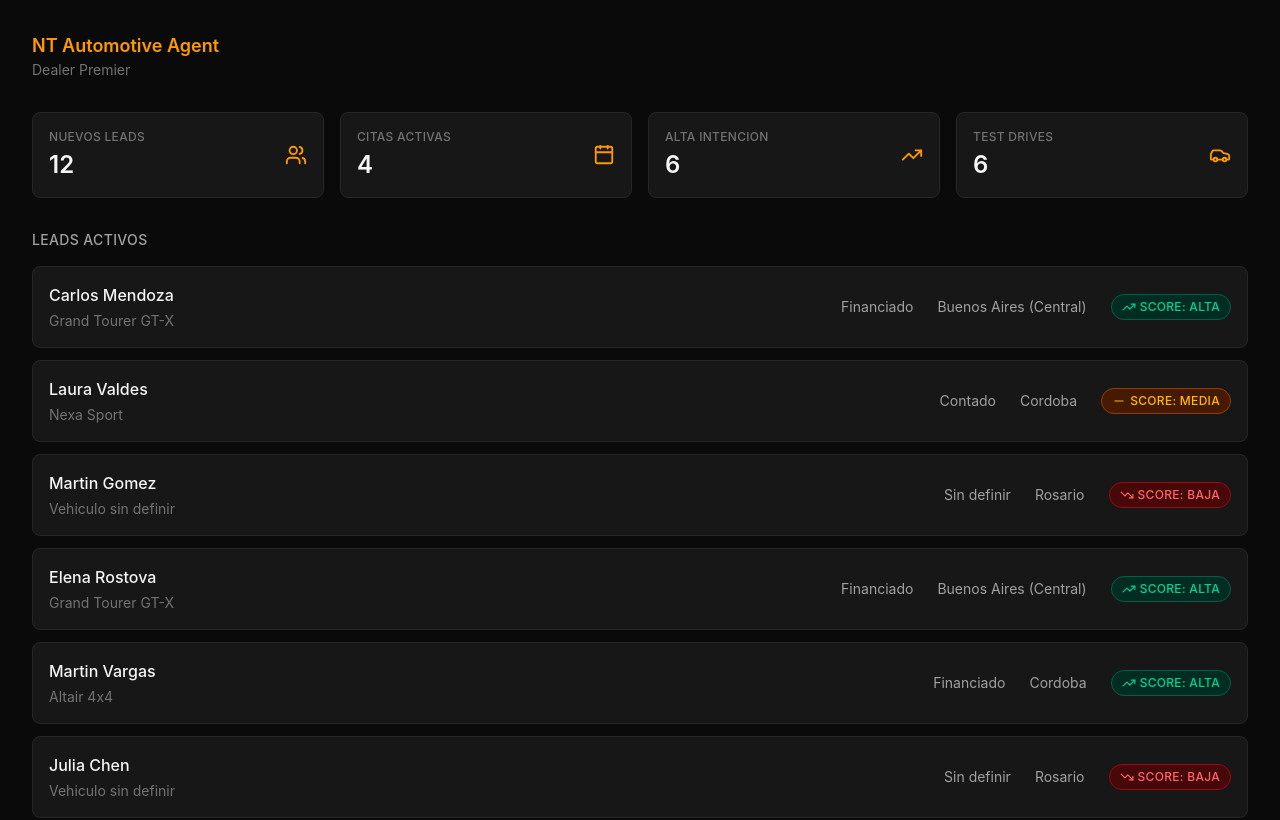
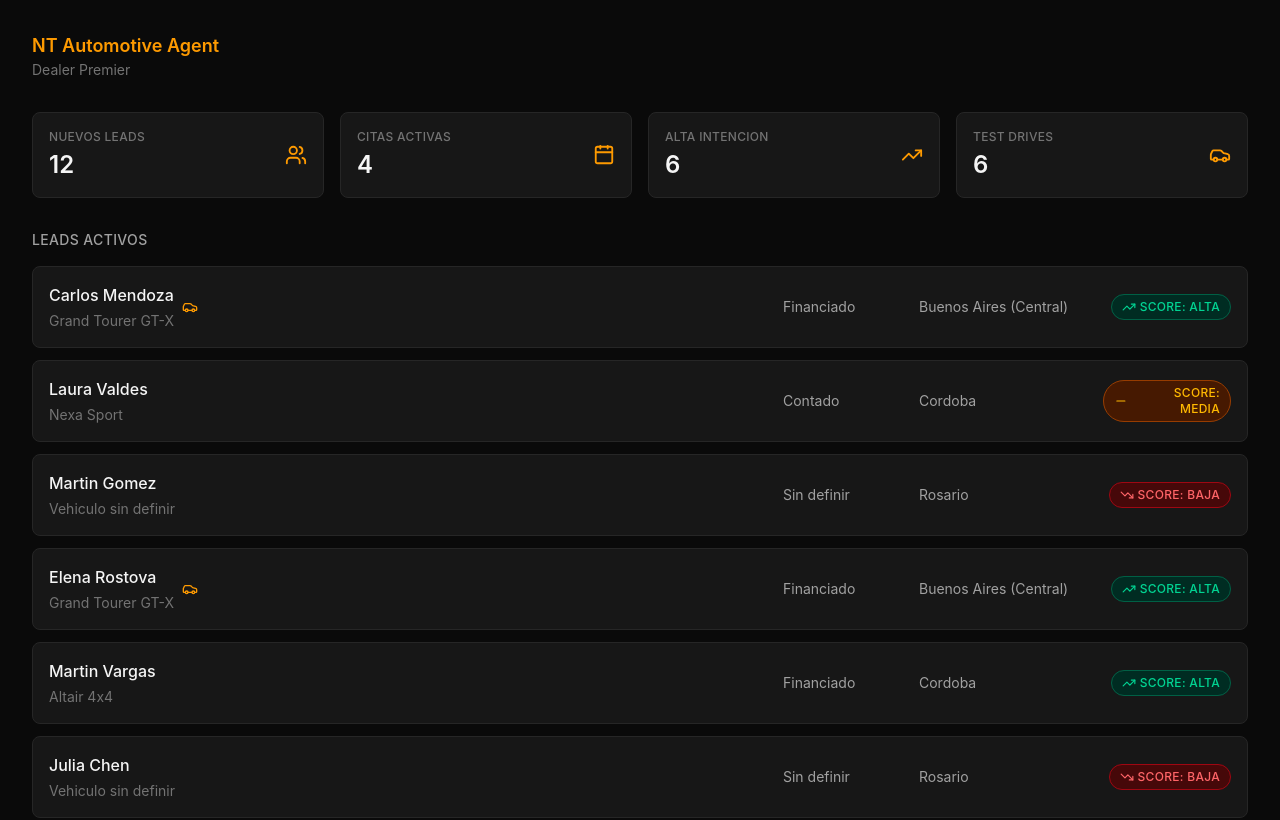
Before and after one commit to ntolaba89-cmd/nt-automotive-agent, a React (Vite) app: page / in a window 1280 px wide. Shown: the top 820 px of the page. Built offline with nearby package versions, Linux system fonts and the light colour scheme.

Commit message:
fix: icono de test drive en dashboard, alineacion de columnas y labels de test drive en ficha

```diff
--- a/src/core/components/LeadDetail.tsx
+++ b/src/core/components/LeadDetail.tsx
@@ -23,6 +23,13 @@ const MODALITY_LABELS: Record<string, string> = {
   financiado: 'Financiado',
   plan_ahorro: 'Plan de ahorro',
   sin_definir: 'Sin definir',
+}
+
+const TEST_DRIVE_LABELS: Record<string, string> = {
+    no_solicitado: 'No solicitado',
+    solicitado: 'Solicitado',
+    agendado: 'Agendado',
+    realizado: 'Realizado',
 }
 
 const USE_LABELS: Record<string, string> = {
@@ -117,7 +124,11 @@ export function LeadDetail({ lead, vehicle, branch, onBack }: LeadDetailProps) {
           />
           <DataRow
             label="Test Drive"
-            value={lead.testDrive?.status ?? 'No solicitado'}
+            value={
+                lead.testDrive?.status
+                  ? TEST_DRIVE_LABELS[lead.testDrive.status]
+                  : 'No solicitado'
+              }
           />
           <DataRow label="Sucursal asignada" value={branch ? branch.name : 'Sin definir'} />
           <DataRow
--- a/src/core/components/LeadRow.tsx
+++ b/src/core/components/LeadRow.tsx
@@ -1,3 +1,4 @@
+import { Car } from 'lucide-react'
 import type { Lead } from '../types/lead'
 import type { Vehicle } from '../types/vehicle'
 import type { Branch } from '../types/branch'
@@ -23,6 +24,7 @@ export function LeadRow({ lead, vehicle, branch, onClick }: LeadRowProps) {
   const modalityLabel = lead.purchaseModality
     ? MODALITY_LABELS[lead.purchaseModality]
     : 'Sin definir'
+  const requestedTestDrive = lead.testDrive?.requested === true
 
   return (
     <button
@@ -30,6 +32,7 @@ export function LeadRow({ lead, vehicle, branch, onClick }: LeadRowProps) {
       onClick={onClick}
       className="flex w-full items-center justify-between rounded-lg border border-neutral-800 bg-neutral-900 p-4 text-left transition-colors hover:bg-neutral-800"
     >
+      <div className="flex min-w-0 flex-1 items-center gap-2">
         <div className="flex flex-col gap-1">
           <span className="font-medium text-neutral-100">
             {lead.firstName} {lead.lastName}
@@ -38,11 +41,21 @@ export function LeadRow({ lead, vehicle, branch, onClick }: LeadRowProps) {
             {vehicle ? vehicle.name : 'Vehiculo sin definir'}
           </span>
         </div>
+        {requestedTestDrive && (
+          <Car
+            size={16}
+            className="shrink-0 text-amber-500"
+            title="Test Drive solicitado"
+          />
+        )}
+      </div>
 
       <div className="flex items-center gap-6 text-sm text-neutral-400">
-        <span>{modalityLabel}</span>
-        <span>{branch ? branch.name : 'Sin sucursal'}</span>
+        <span className="w-28 shrink-0">{modalityLabel}</span>
+        <span className="w-40 shrink-0">{branch ? branch.name : 'Sin sucursal'}</span>
+        <span className="w-32 shrink-0 text-right">
           <LeadScoreBadge classification={classification} />
+        </span>
       </div>
     </button>
   )
```
Lines whose indentation alone changed are shown as unchanged.
